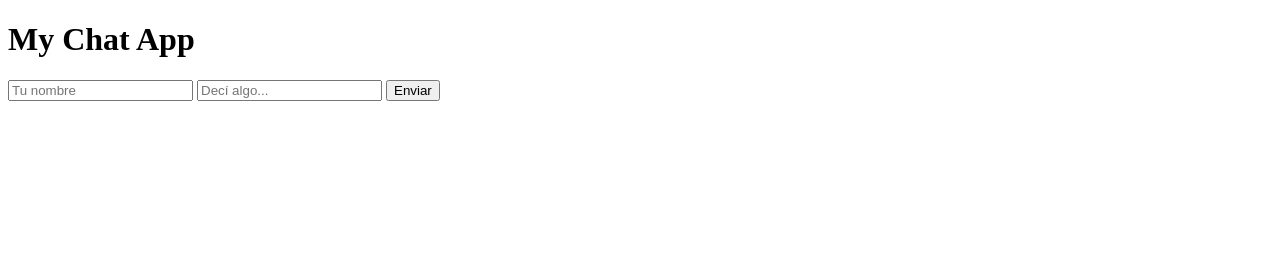
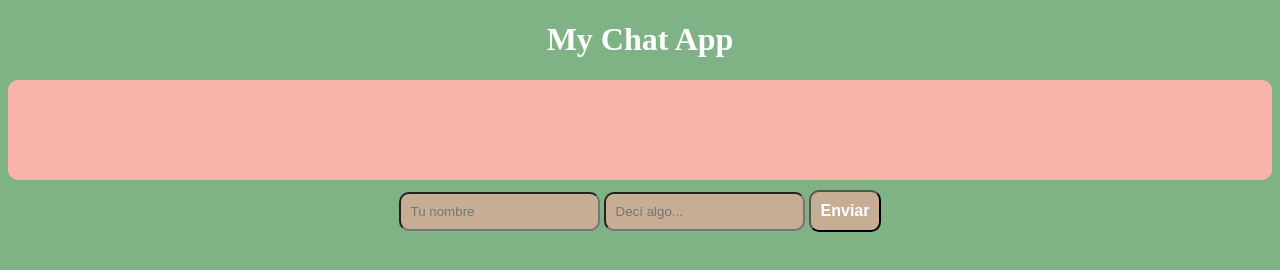
Before and after one commit to gi-pagano/node-chat-socket, a website: page public/index.html in a window 1280 px wide. Drawn offline with nearby package versions, Linux system fonts and the light colour scheme; no server answers.

Commit message:
third commit

```diff
--- a/public/index.html
+++ b/public/index.html
@@ -8,13 +8,13 @@
         <script src="/socket.io/socket.io.js"></script>
         <script src="main.js"></script>
     </head>
-    <body>
-        <h1>My Chat App</h1>
-        <div id="messages"></div>
-        <form onsubmit="return addMessage(this)">
-            <input type="text" id="username" placeholder="Tu nombre">
-            <input type="text" id="texto" placeholder="Decí algo...">
-            <input type="submit" value="Enviar">
+    <body style="text-align:center; background-color:#7FB285;">
+        <h1 style="text-align:center; color:white;">My Chat App</h1>
+        <div style="background-color:#FAB3A9; padding: 50px; border-radius: 10px;" id="messages"></div>
+        <form style="padding:10px;" onsubmit="return addMessage(this)">
+            <input style="padding:10px; background-color: #C6AD94; border-radius: 10px;" type="text" id="username" placeholder="Tu nombre">
+            <input style="padding:10px; background-color: #C6AD94; border-radius: 10px;" type="text" id="texto" placeholder="Decí algo...">
+            <input style="padding:10px; background-color: #C6AD94; border-radius: 10px; color:white; font-weight: bold; font-size: medium;" type="submit" value="Enviar">
         </form>
     </body>
 </html>
--- a/public/main.js
+++ b/public/main.js
@@ -20,5 +20,7 @@ function addMessage(e) {
         text: document.getElementById("texto").value,
     };
     socket.emit("new-message", mensaje);
+    document.getElementById("texto").value = "";
+    document.getElementById("username").value = "";
     return false;
 }
```
